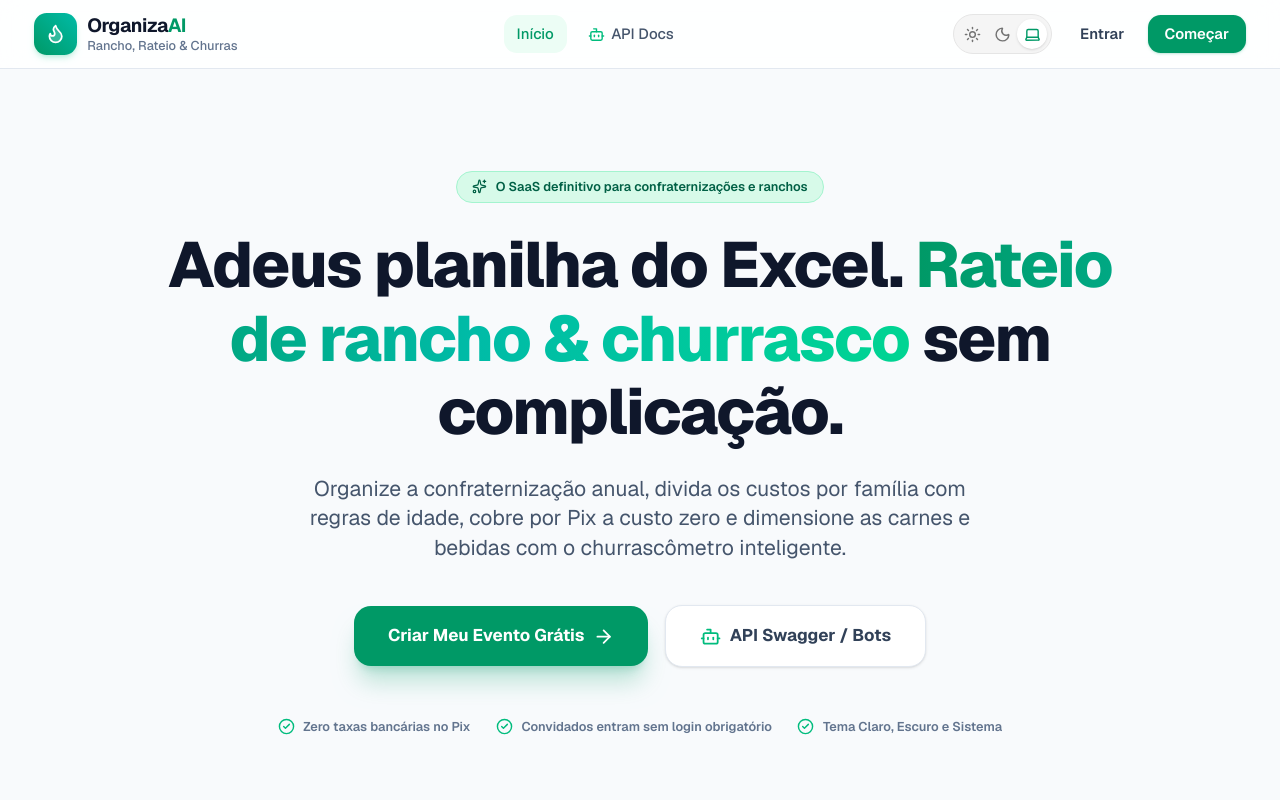
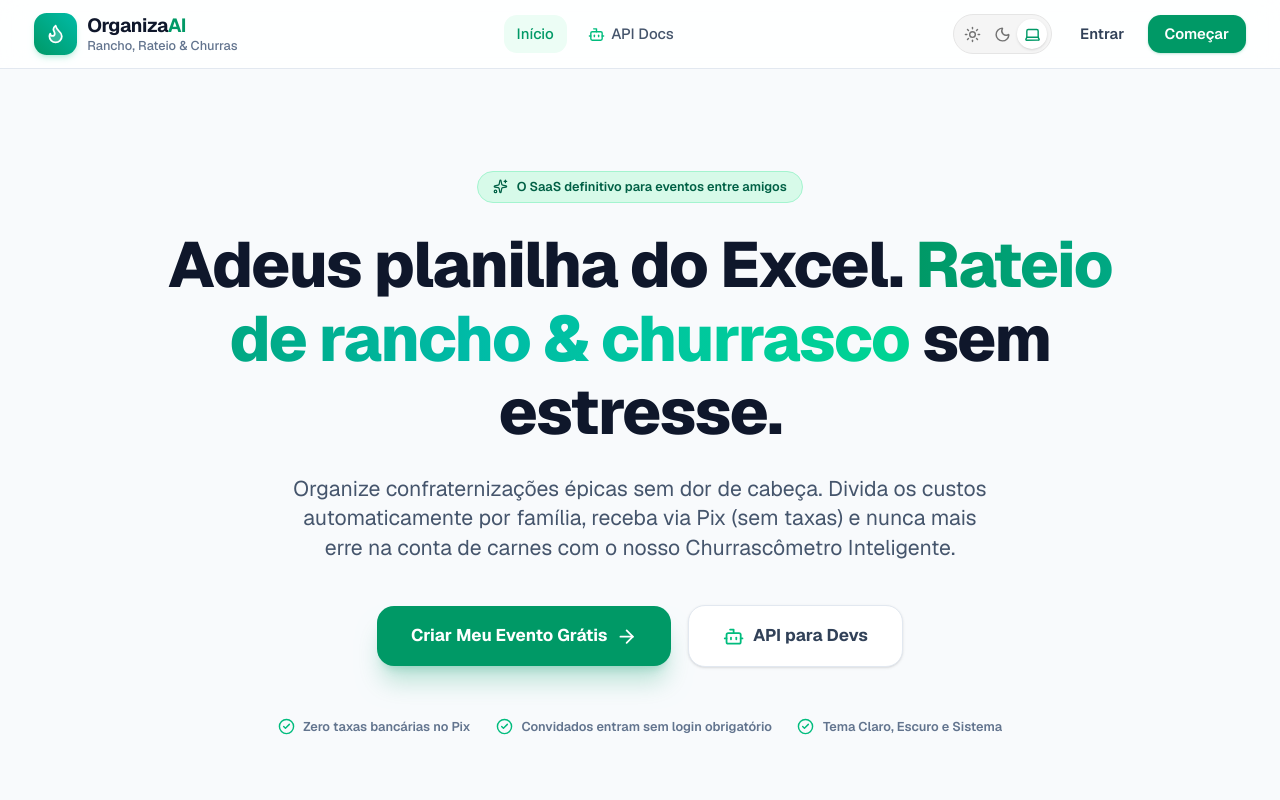
Before and after one commit to HenriqueCurti/organizaAI, a Next.js app: page / in a window 1280 px wide. Shown: the top 800 px of the page. Built offline with nearby package versions, Linux system fonts and the light colour scheme; no server answers.

Commit message:
feat: renderiza resultado do churrascometro e melhora layout do hero

```diff
--- a/src/app/page.tsx
+++ b/src/app/page.tsx
@@ -30,31 +30,30 @@ export default async function LandingPage() {
         {/* Hero Section */}
         <section className="relative overflow-hidden pt-16 pb-20 md:pt-24 md:pb-28">
           <div className="max-w-7xl mx-auto px-4 sm:px-6 lg:px-8 relative z-10 text-center">
-            <div className="inline-flex items-center gap-2 px-3.5 py-1.5 rounded-full bg-emerald-100/80 text-emerald-800 dark:bg-emerald-950/60 dark:text-emerald-300 text-xs font-semibold mb-6 border border-emerald-200 dark:border-emerald-800/80">
+            <div className="inline-flex items-center gap-2 px-3.5 py-1.5 rounded-full bg-emerald-100/80 text-emerald-800 dark:bg-emerald-950/60 dark:text-emerald-300 text-xs font-semibold mb-6 border border-emerald-200 dark:border-emerald-800/80 animate-in fade-in slide-in-from-bottom-4 duration-700">
               <Sparkles className="w-3.5 h-3.5" />
-              <span>O SaaS definitivo para confraternizações e ranchos</span>
+              <span>O SaaS definitivo para eventos entre amigos</span>
             </div>
 
-            <h1 className="text-4xl sm:text-6xl font-extrabold tracking-tight text-slate-900 dark:text-white max-w-4xl mx-auto leading-[1.15]">
+            <h1 className="text-4xl sm:text-6xl font-extrabold tracking-tight text-slate-900 dark:text-white max-w-4xl mx-auto leading-[1.15] animate-in fade-in zoom-in-95 duration-700 delay-150">
               Adeus planilha do Excel.{" "}
               <span className="text-transparent bg-clip-text bg-gradient-to-r from-emerald-600 via-teal-500 to-emerald-400">
                 Rateio de rancho & churrasco
               </span>{" "}
-              sem complicação.
+              sem estresse.
             </h1>
 
-            <p className="mt-6 text-lg sm:text-xl text-slate-600 dark:text-slate-400 max-w-2xl mx-auto">
-              Organize a confraternização anual, divida os custos por família com regras de idade,
-              cobre por Pix a custo zero e dimensione as carnes e bebidas com o churrascômetro inteligente.
+            <p className="mt-6 text-lg sm:text-xl text-slate-600 dark:text-slate-400 max-w-2xl mx-auto animate-in fade-in slide-in-from-bottom-4 duration-700 delay-300">
+              Organize confraternizações épicas sem dor de cabeça. Divida os custos automaticamente por família, receba via Pix (sem taxas) e nunca mais erre na conta de carnes com o nosso Churrascômetro Inteligente.
             </p>
 
-            <div className="mt-10 flex flex-col sm:flex-row items-center justify-center gap-4">
+            <div className="mt-10 flex flex-col sm:flex-row items-center justify-center gap-4 animate-in fade-in slide-in-from-bottom-4 duration-700 delay-500">
               <Link
                 href="/cadastro"
-                className="w-full sm:w-auto px-8 py-4 rounded-2xl bg-emerald-600 hover:bg-emerald-700 text-white font-bold text-base shadow-xl shadow-emerald-600/25 transition-all hover:scale-[1.02] flex items-center justify-center gap-2"
+                className="w-full sm:w-auto px-8 py-4 rounded-2xl bg-emerald-600 hover:bg-emerald-700 text-white font-bold text-base shadow-xl shadow-emerald-600/25 transition-all hover:scale-[1.02] flex items-center justify-center gap-2 group"
               >
                 <span>Criar Meu Evento Grátis</span>
-                <ArrowRight className="w-5 h-5" />
+                <ArrowRight className="w-5 h-5 group-hover:translate-x-1 transition-transform" />
               </Link>
 
               <Link
@@ -62,7 +61,7 @@ export default async function LandingPage() {
                 className="w-full sm:w-auto px-8 py-4 rounded-2xl bg-white dark:bg-slate-900 text-slate-700 dark:text-slate-300 hover:text-emerald-600 font-bold text-base border border-slate-200 dark:border-slate-800 shadow-sm transition-all hover:bg-slate-50 dark:hover:bg-slate-800/50 flex items-center justify-center gap-2"
               >
                 <Bot className="w-5 h-5 text-emerald-500" />
-                <span>API Swagger / Bots</span>
+                <span>API para Devs</span>
               </Link>
             </div>
 
--- a/src/components/landing-churrascometro.tsx
+++ b/src/components/landing-churrascometro.tsx
@@ -205,6 +205,15 @@ export function LandingChurrascometro() {
             </div>
           </div>
 
+          <div className="bg-emerald-50 dark:bg-[#0b141a] p-4 rounded-2xl border border-emerald-100 dark:border-emerald-900/30 relative shadow-inner">
+            <span className="text-[10px] uppercase font-bold text-emerald-600 dark:text-emerald-500 mb-2 block tracking-wider">
+              Mensagem Pronta para WhatsApp
+            </span>
+            <pre className="text-sm font-sans whitespace-pre-wrap text-slate-700 dark:text-slate-300 leading-relaxed">
+              {result.summary}
+            </pre>
+          </div>
+
           <div className="flex flex-col sm:flex-row gap-3">
             <button
               onClick={handleCopy}
```
